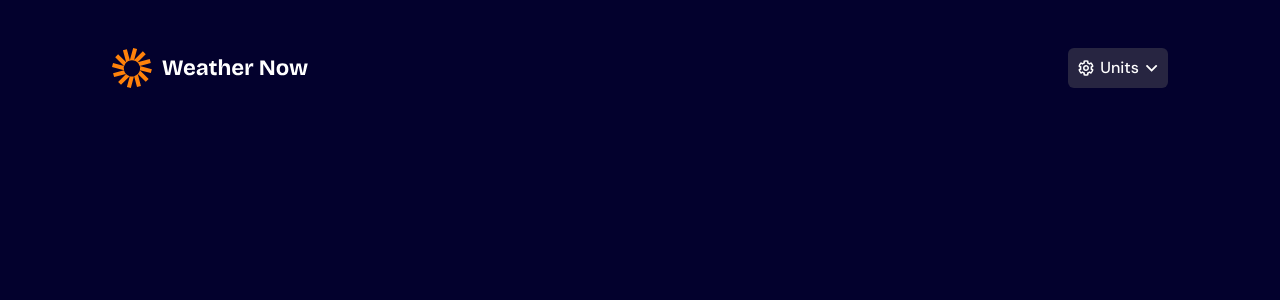
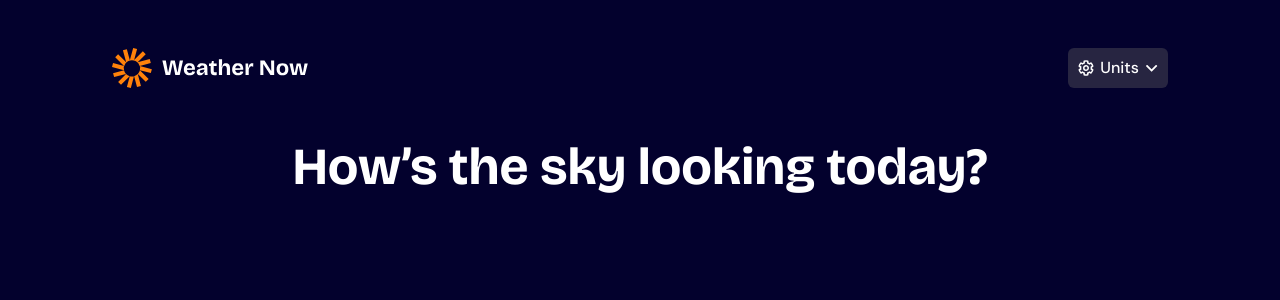
Before and after one commit to gabrielfelps/weather-app, a React (Vite) app: page / in a window 1280 px wide. Shown: the top 300 px of the page. Built offline with nearby package versions, Linux system fonts and the light colour scheme.

Commit message:
feat(layout): add main section and page title component

```diff
--- a/index.html
+++ b/index.html
@@ -9,7 +9,8 @@
 </head>
 
 <body>
-  <div id="root" class="max-w-360 mx-auto w-full px-4 md:px-6 lg:px-28 pt-4 md:pt-6 lg:pt-12 pb-12 md:pb-20 lg:pb-20">
+  <div id="root"
+    class="flex flex-col gap-12 max-w-360 mx-auto w-full px-4 md:px-6 lg:px-28 pt-4 md:pt-6 lg:pt-12 pb-12 md:pb-20 lg:pb-20">
   </div>
   <script type="module" src="/src/main.jsx"></script>
 </body>
--- a/src/App.jsx
+++ b/src/App.jsx
@@ -1,7 +1,13 @@
 import Header from './components/header/Header';
+import Main from './components/main/Main';
 
 function App() {
-  return <Header />;
+  return (
+    <>
+      <Header />
+      <Main />
+    </>
+  );
 }
 
 export default App;
--- /dev/null
+++ b/src/components/main/Main.jsx
@@ -0,0 +1,11 @@
+import PageTitle from './PageTitle';
+
+function Main() {
+  return (
+    <main>
+      <PageTitle />
+    </main>
+  );
+}
+
+export default Main;
--- /dev/null
+++ b/src/components/main/PageTitle.jsx
@@ -0,0 +1,9 @@
+function PageTitle() {
+  return (
+    <h1 className="font-bricolage text-[3.25rem] text-neutral-0 text-center not-italic font-bold leading-[120%] antialiased px-4 pb-12 pl-4 text-balance">
+      How’s the sky looking today?
+    </h1>
+  );
+}
+
+export default PageTitle;
```
Also changed, not shown: 1 other file (tests, documents, lock files or other folders).
